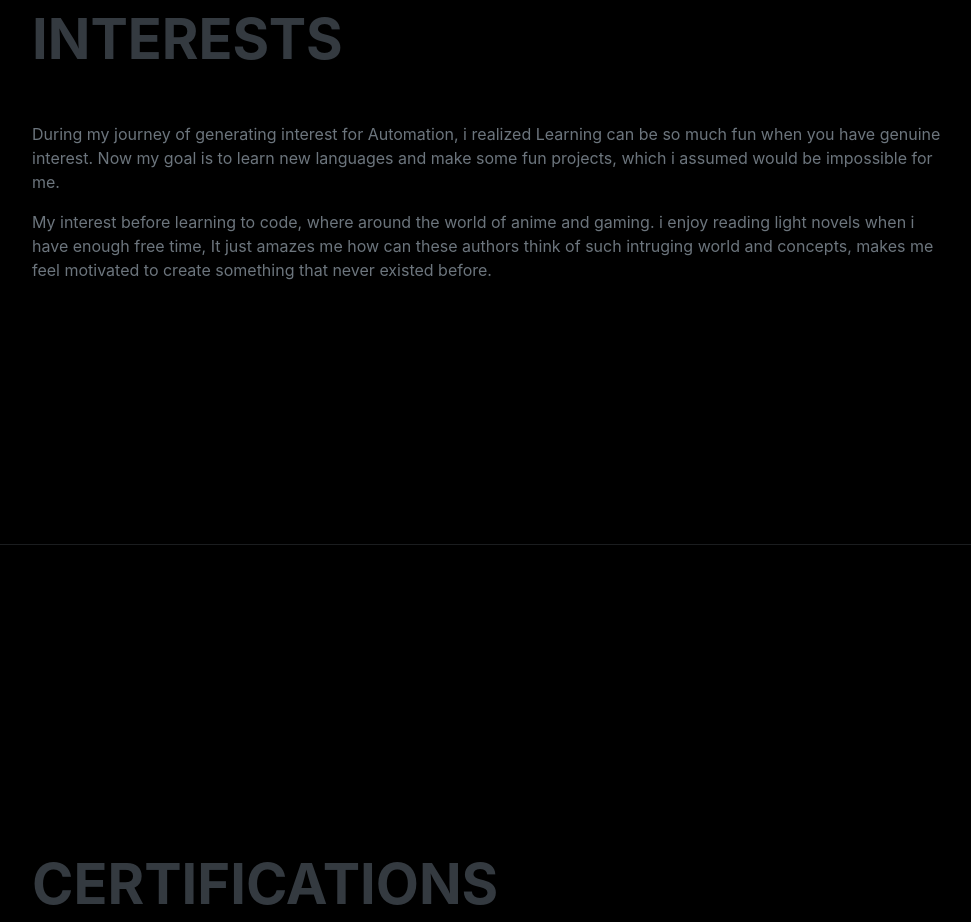
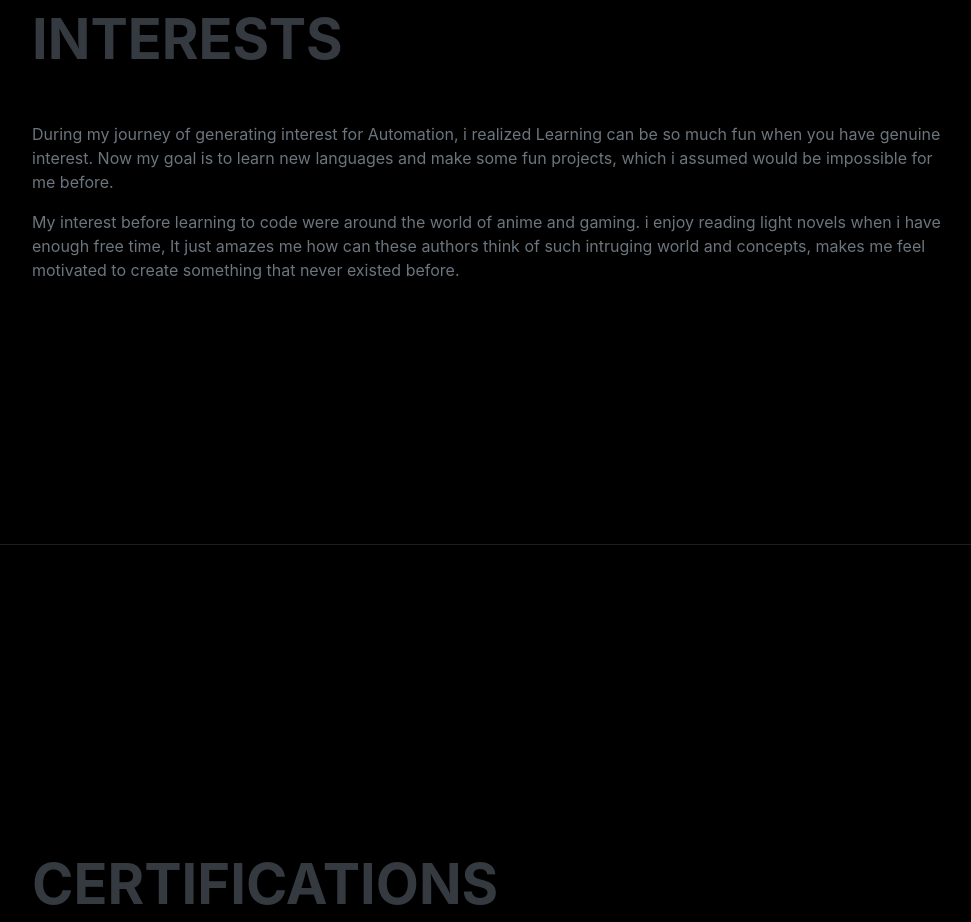
Before and after one commit to Dauggie/MyPortfolio, a website: page dist/index.html in a window 1280 px wide. Shown: the part 3460-4382 px from the top of the page, without its empty margins (288-1259 px from the left). Drawn offline with nearby package versions, Linux system fonts and the light colour scheme; a web font is replaced by a local one.

Commit message:
edit index typo

```diff
--- a/dist/index.html
+++ b/dist/index.html
@@ -161,8 +161,8 @@
             <section class="resume-section" id="interests">
                 <div class="resume-section-content">
                     <h2 class="mb-5">Interests</h2>
-                    <p>During my journey of generating interest for Automation, i realized Learning can be so much fun when you have genuine interest. Now my goal is to learn new languages and make some fun projects, which i assumed would be impossible for me.</p>
-                    <p class="mb-0">My interest before learning to code, where around the world of anime and gaming. i enjoy reading light novels when i have enough free time, It just amazes me how can these authors think of such intruging world and concepts, makes me feel motivated to create something that never existed before.</p>
+                    <p>During my journey of generating interest for Automation, i realized Learning can be so much fun when you have genuine interest. Now my goal is to learn new languages and make some fun projects, which i assumed would be impossible for me before.</p>
+                    <p class="mb-0">My interest before learning to code were around the world of anime and gaming. i enjoy reading light novels when i have enough free time, It just amazes me how can these authors think of such intruging world and concepts, makes me feel motivated to create something that never existed before.</p>
                 </div>
             </section>
             <hr class="m-0" />
```
